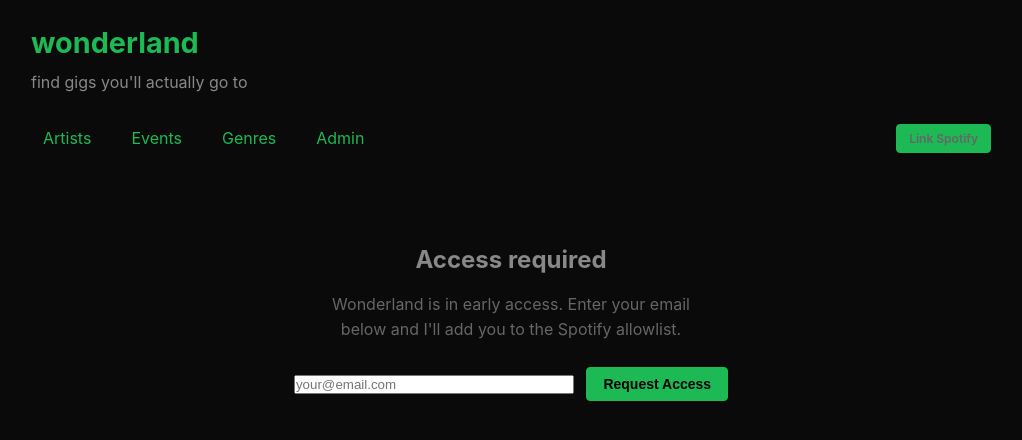
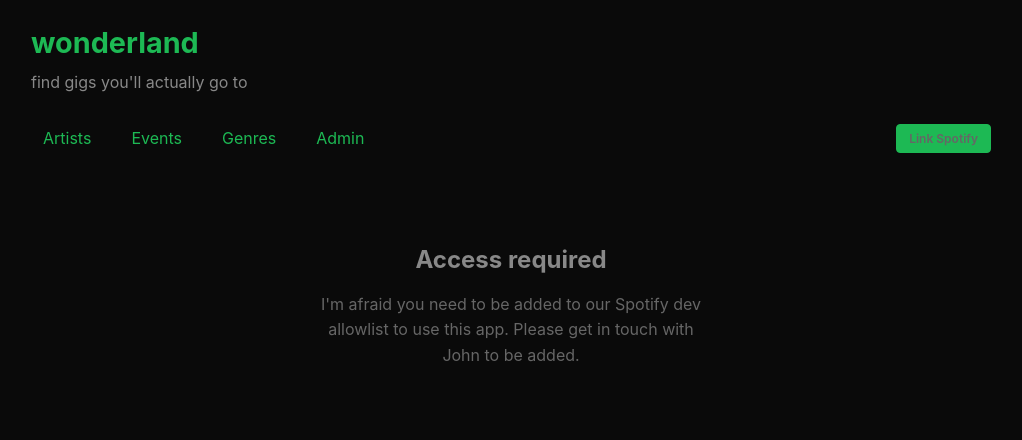
Before and after one commit to mussiscoding/wonderland, a FastAPI app: page /request-access in a window 1280 px wide. Shown: the top 440 px of the page, without its empty margins (129-1151 px from the left). Run offline with FastAPI, Linux system fonts and the light colour scheme; parts of the project's set-up code (start-up, migrations or seed data) failed here and were passed over.

Commit message:
fix: replace request-access email form with static message
SMTP is blocked on Hetzner so the email form just hung. Replace with a
simple message telling users to contact John directly.

Co-Authored-By: Claude Opus 4.6 <noreply@anthropic.com>

```diff
--- a/app/templates/request_access.html
+++ b/app/templates/request_access.html
@@ -1,20 +1,10 @@
 {% extends "base.html" %}
 {% block content %}
 <div class="empty-state">
-    {% if submitted %}
-        <h2>Request received</h2>
-        <p style="margin-top: 12px;">You'll get an email once your access is approved.</p>
-    {% else %}
-        <h2>Access required</h2>
-        <p style="margin-top: 12px; max-width: 400px; margin-left: auto; margin-right: auto;">
-            Wonderland is in early access. Enter your email below and
-            I'll add you to the Spotify allowlist.
-        </p>
-        <form method="post" action="/request-access" style="margin-top: 24px;">
-            <input type="email" name="email" placeholder="your@email.com" required
-                   style="width: 280px; margin-right: 8px;">
-            <button type="submit" class="btn">Request Access</button>
-        </form>
-    {% endif %}
+    <h2>Access required</h2>
+    <p style="margin-top: 12px; max-width: 400px; margin-left: auto; margin-right: auto;">
+        I'm afraid you need to be added to our Spotify dev allowlist to use
+        this app. Please get in touch with John to be added.
+    </p>
 </div>
 {% endblock %}
```
Also changed, not shown: app/routes/auth.py (+3 -46 lines).
